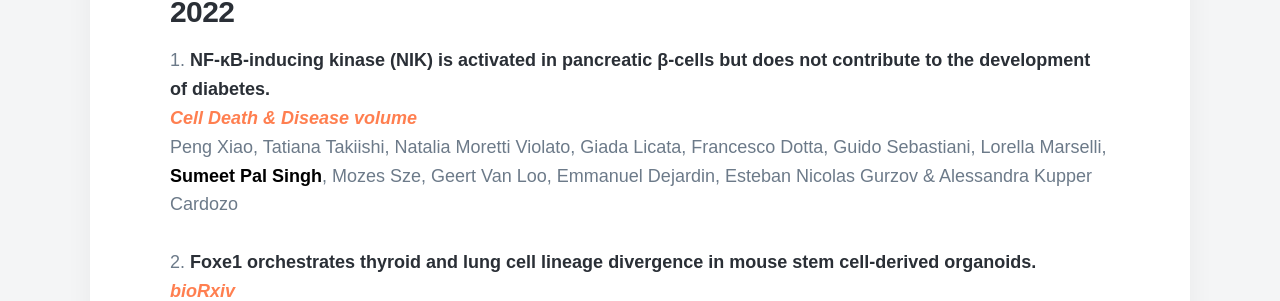
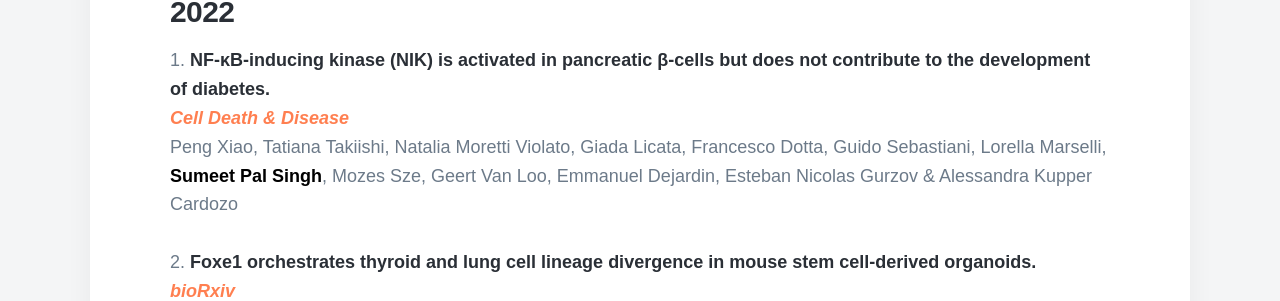
Before and after one commit to sumeetpalsingh/sumeetpalsingh.github.io, a Jekyll site: the page built from _pages/publications.md, in a window 1280 px wide and 900 px high, scrolled down 564 px. Shown: the part 152-453 px from the top of the window. Built offline with Jekyll 4.4.1, drawn with Linux system fonts in a browser that asks for light colours; nearby versions of some CDN libraries; some web fonts are replaced.

Commit message:
Update publications.md

```diff
--- a/_pages/publications.md
+++ b/_pages/publications.md
@@ -12,7 +12,7 @@ featured_image: /images/demo/publications.jpg
 ### 2022
 
 1. [NF-κB-inducing kinase (NIK) is activated in pancreatic β-cells but does not contribute to the development of diabetes.
-  <span style="color:coral">*Cell Death & Disease volume*</span>](https://www.nature.com/articles/s41419-022-04931-5)
+  <span style="color:coral">*Cell Death & Disease*</span>](https://www.nature.com/articles/s41419-022-04931-5)
   Peng Xiao, Tatiana Takiishi, Natalia Moretti Violato, Giada Licata, Francesco Dotta, Guido Sebastiani, Lorella Marselli, <span style="color:black">**Sumeet Pal Singh**</span>, Mozes Sze, Geert Van Loo, Emmanuel Dejardin, Esteban Nicolas Gurzov & Alessandra Kupper Cardozo
   <br/>
 1. [Foxe1 orchestrates thyroid and lung cell lineage divergence in mouse stem cell-derived organoids.
```
